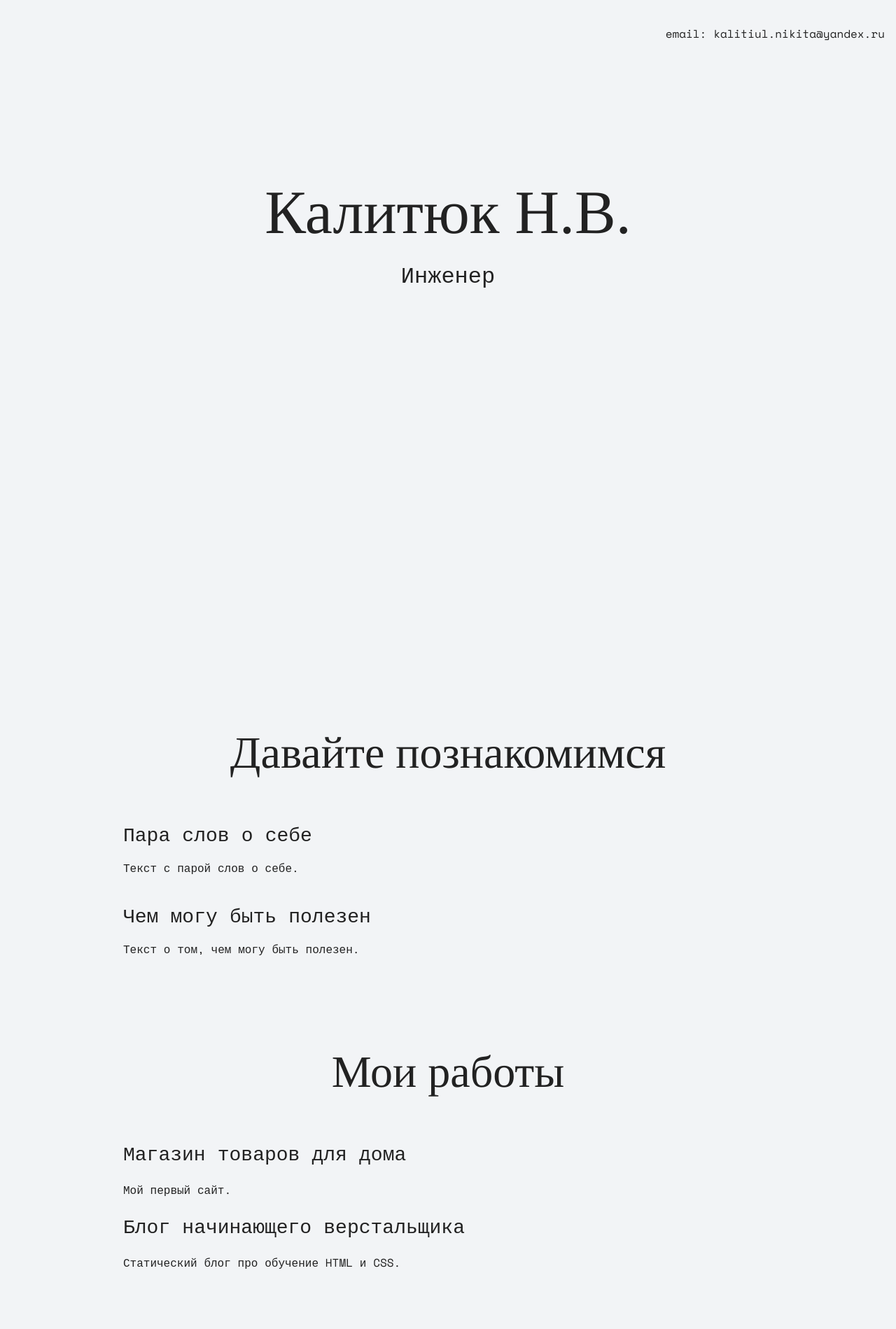
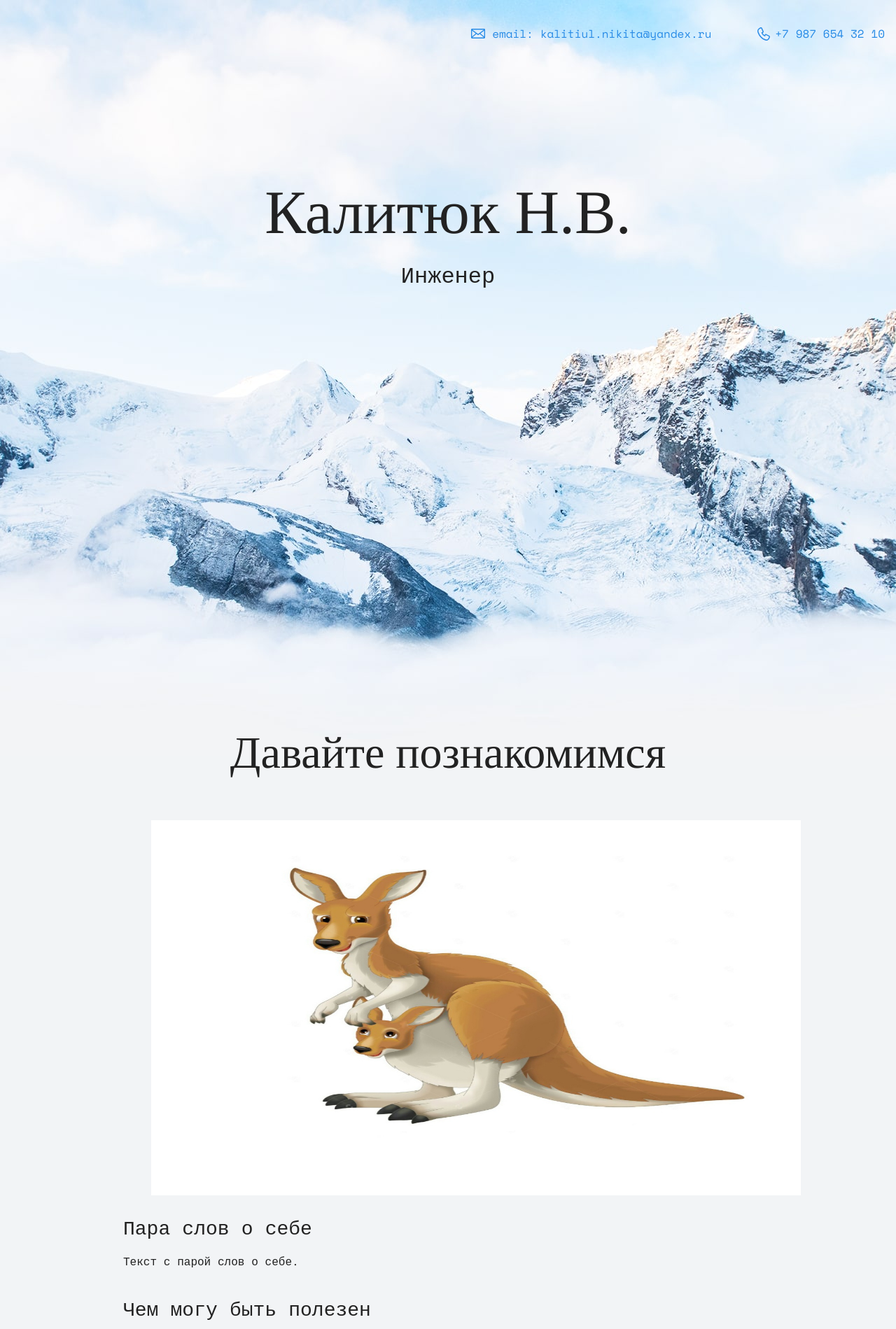
Before and after one commit to noname1001001/portfolio-step-1, a plain HTML site: page index.html in a window 1280 px wide. Shown: the top 1899 px of the page at 70% size. Drawn offline with nearby package versions, Linux system fonts and the light colour scheme.

Commit message:
work with images

```diff
--- a/index.html
+++ b/index.html
@@ -10,7 +10,10 @@
   <body>
     <header class="page-header">
       <div class="container">
-      email: kalitiul.nikita@yandex.ru
+      <a class="header-email"
+      href="mailto:kalitiul.nikita@yandex.ru">email: kalitiul.nikita@yandex.ru</a>
+      <a class="header-phone" href="tel:+79876543210">+7 987 654 32 10</a>
+
     </div>
     </header>
 
@@ -24,6 +27,9 @@
     <section class="intro">
       <div class="container">
       <h2 class="subheading">Давайте познакомимся</h2>
+      <figure>
+      <img src="files/kenguru.jpg" width="928" height="536" alt="Фотография Неопознанного Кенгуру">
+      </figure>
       <h3>Пара слов о себе</h3>
       <p>Текст с парой слов о себе.</p>
       <h3>Чем могу быть полезен</h3>
@@ -43,6 +49,9 @@
 
     <footer class="page-footer">
       <div class="container">
+        <a class="header-email"
+      href="mailto:kalitiul.nikita@yandex.ru">email: kalitiul.nikita@yandex.ru</a>
+      <a class="header-phone" href="tel:+79876543210">+7 987 654 32 10</a>
       Контакты в подвале
       </div>
     </footer>
```
Also changed, not shown: files/kenguru.jpg (added), files/project.jpg (added), files/user.jpg (added), img/hero-bg.jpg (added), img/icon-css.svg (added), img/icon-email-footer.svg (added), img/icon-email-header.svg (added), img/icon-html.svg (added), img/icon-phone-footer.svg (added), img/icon-phone-header.svg (added), 2 other files.
